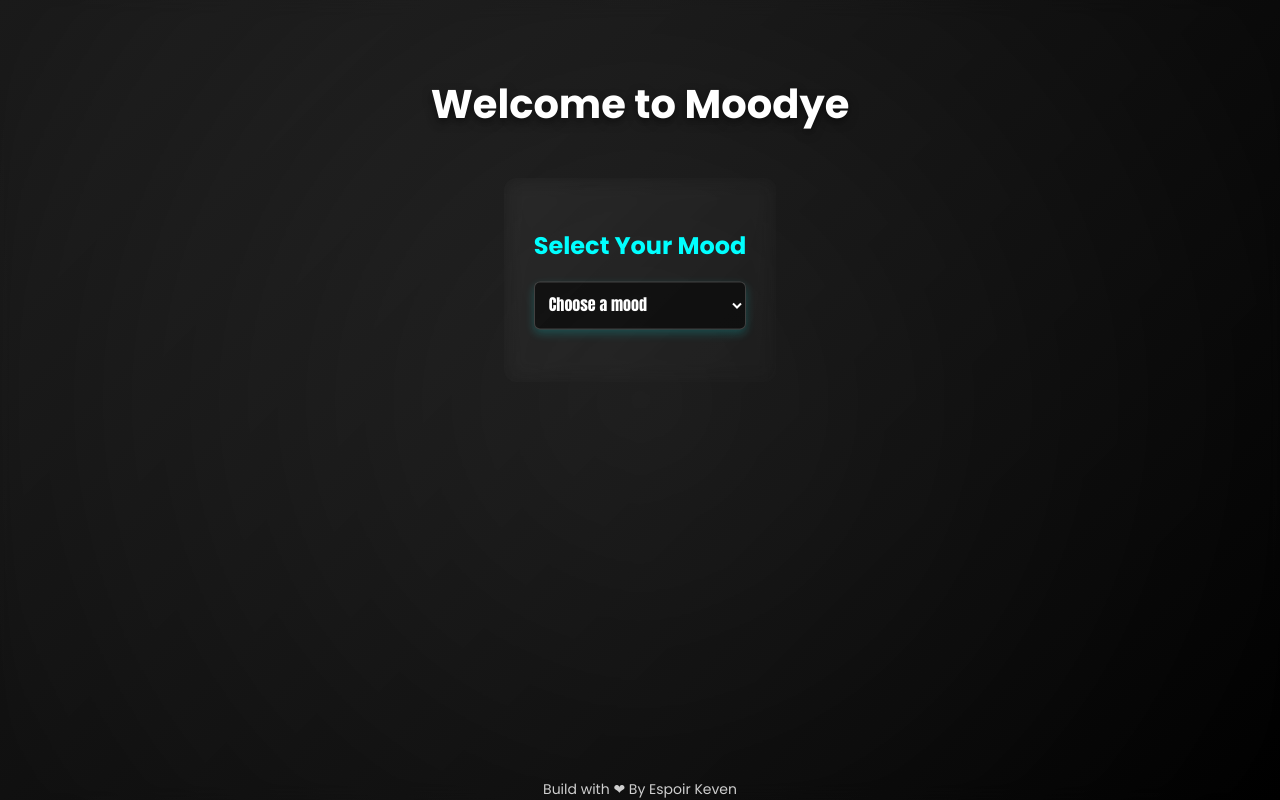
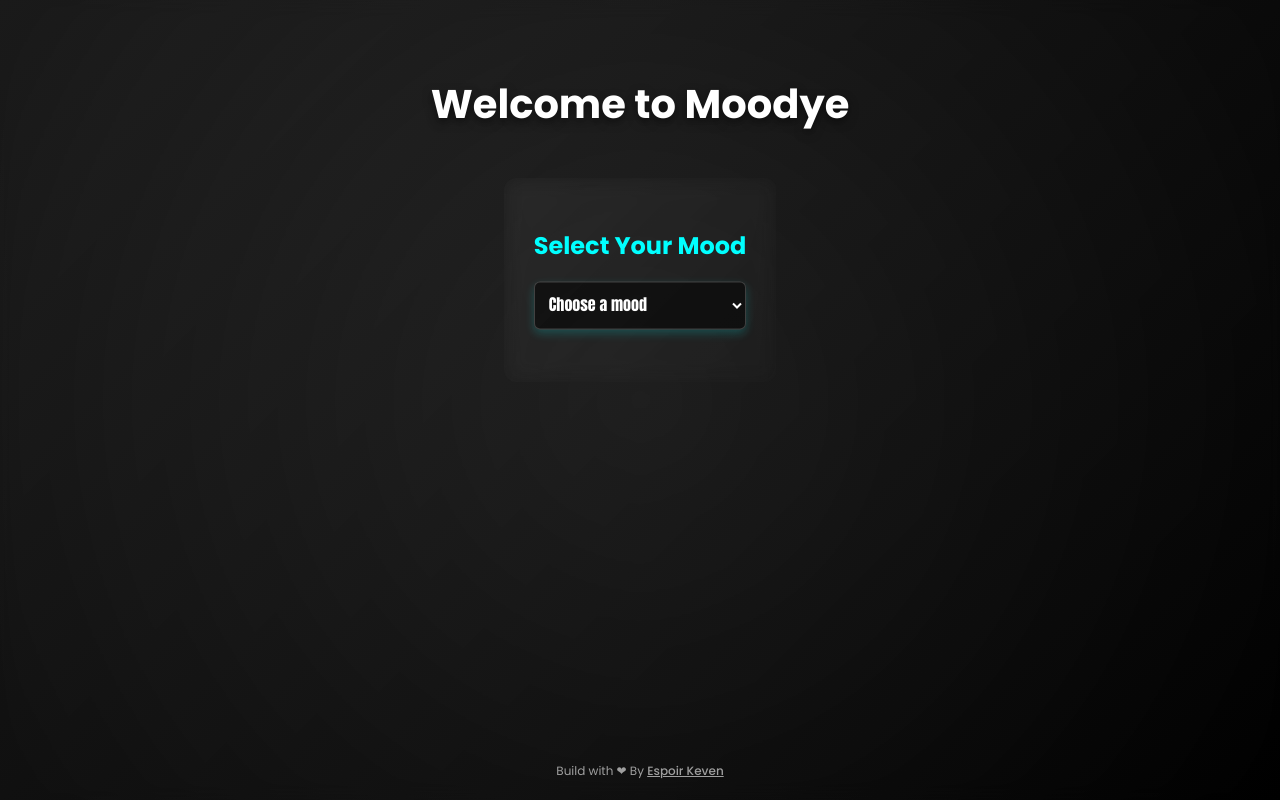
Before and after one commit to EspoirGit/moodye, a React (Vite) app: page / in a window 1280 px wide. Built offline with nearby package versions, Linux system fonts and the light colour scheme.

Commit message:
front homepage mise à jour du footer avec mon lien facebook

```diff
--- a/src/pages/HomePage.jsx
+++ b/src/pages/HomePage.jsx
@@ -166,13 +166,14 @@ const HomePage = () => {
             <footer
                 style={{
                     marginTop: '20px',
+                    marginBottom: '20px',
                     textAlign: 'center',
                     color: '#ffffff',
-          fontSize: '14px',
-          opacity: 0.8,
+                    fontSize: '12px',
+                    opacity: 0.6,
                 }}
             >
-        Build with ❤ By Espoir Keven
+                Build with ❤ By <a style={{color:'#ffffff', opacity:1, textDecoration: 'underline'}} href="https://web.facebook.com/espoir.keven.2025"> Espoir Keven</a>
             </footer>
         </div>
     );
```
Lines whose indentation alone changed are shown as unchanged.
